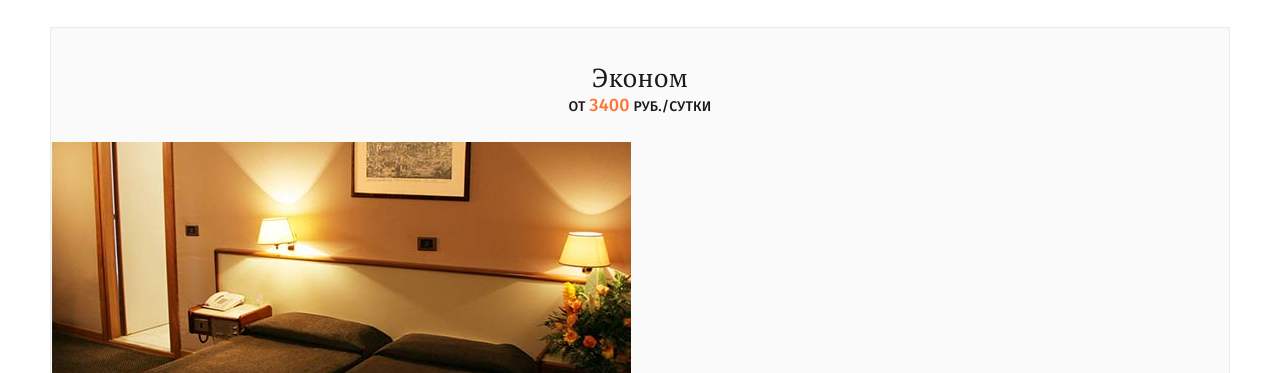
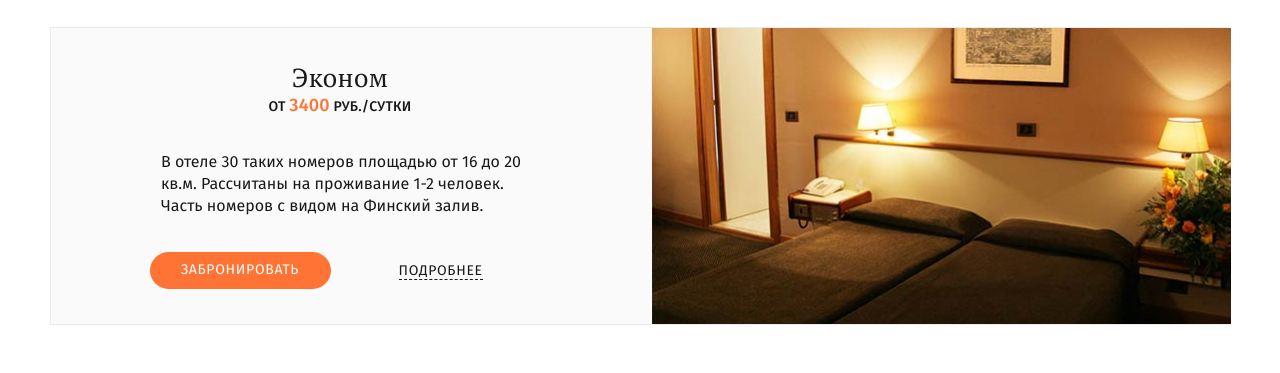
Before and after one commit to MechanicalSoul/greenvalley, a website: page src/roomlist.html in a window 1280 px wide. Shown: the part 371-744 px from the top of the page. Drawn offline with nearby package versions, Linux system fonts and the light colour scheme; files that its build step writes are made by us from their sources; a web font is replaced by a local one.

Commit message:
Исправил блоки в roomlist

```diff
--- a/src/less/blocks/rooms-categories.less
+++ b/src/less/blocks/rooms-categories.less
@@ -1,9 +1,8 @@
 .rooms-categories {
 	padding-top: 40px;
-	justify-content: space-between;
-	.column();
 
 	&__inner {
+		.column();
 		.container();
 	}
 
@@ -14,6 +13,7 @@
 	}
 
 	&__category {
+		position: relative;
 		width: 320px;
 		background-color: @color-shade-gray-4;
 		border: 1px solid @color-shade-gray-3;
@@ -29,7 +29,7 @@
 
 		@media (min-width: 1200px) {
 			width: 1180px;
-			justify-content: space-between;
+			padding-right: 50%;
 		}
 	}
 
@@ -49,24 +49,39 @@
 	}
 
 	&__wrapper {
-		width: 320px;
+		position: absolute;
+		top: 114px;
+		left: 0;
+		width: 100%;
 		height: 225px;
-		margin-top: 26px;
 		overflow: hidden;
 
 		@media (min-width: 768px) {
 			width: 580px;
 			height: 305px;
+			left: 74px;
+		}
+
+		@media (min-width: 1200px) {
+			height: 100%;
+			top: 0;
+			left: 600px;
 		}
 	}
 
 	&__img {
 		height: 100%;
+
+		@media (min-width: 1200px) {
+			width: 100%;
+			height: auto;
+		}
 	}
 
 	&__text {
 		width: 276px;
 		min-height: 180px;
+		margin-top: 250px;
 		padding-top: 35px;
 		padding-bottom: 35px;
 		.font-text-320-2();
@@ -75,8 +90,15 @@
 			width: 404px;
 			min-height: 65px;
 			flex-basis: 100%;
+			margin-top: 330px;
 			padding-left: 172px;
 			padding-right: 150px;
+		}
+
+		@media (min-width: 1200px) {
+			padding-left: 110px;
+			padding-right: 85px;
+			margin-top: 0;
 		}
 	}
 
```
